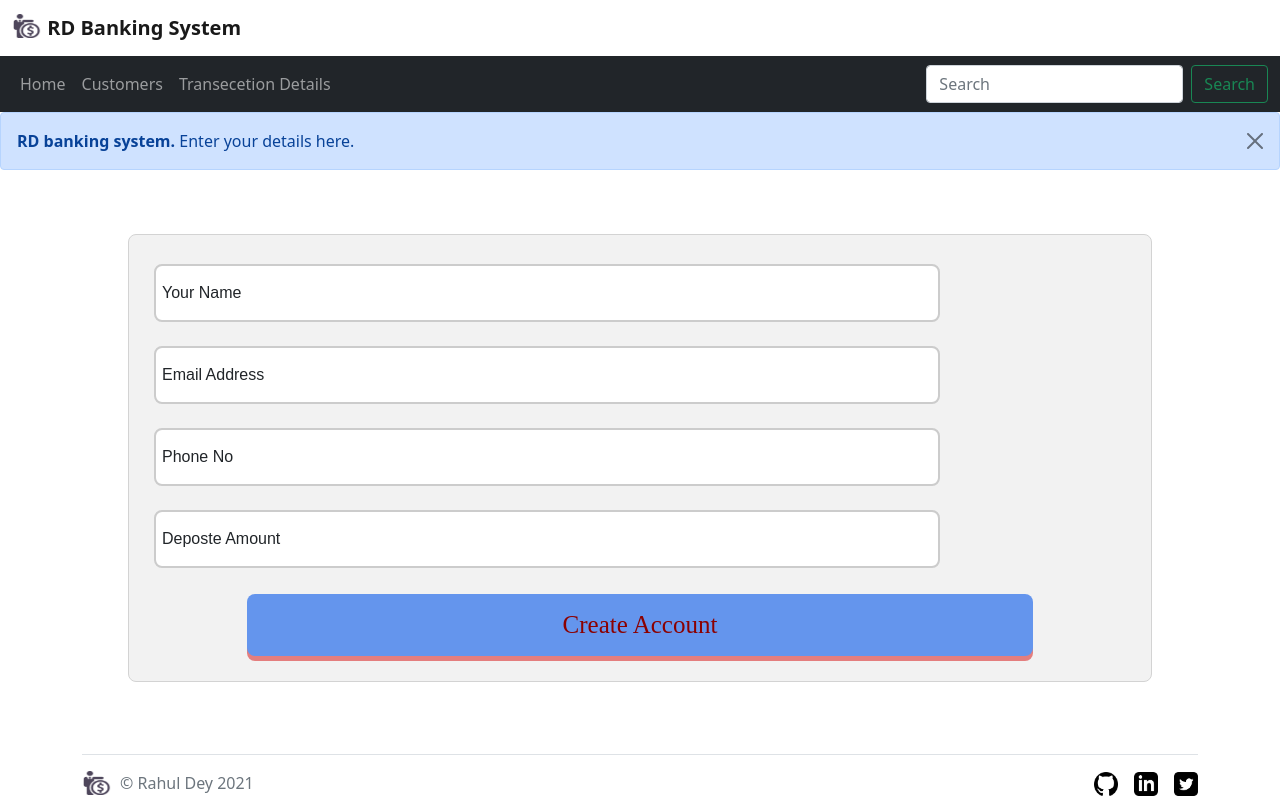
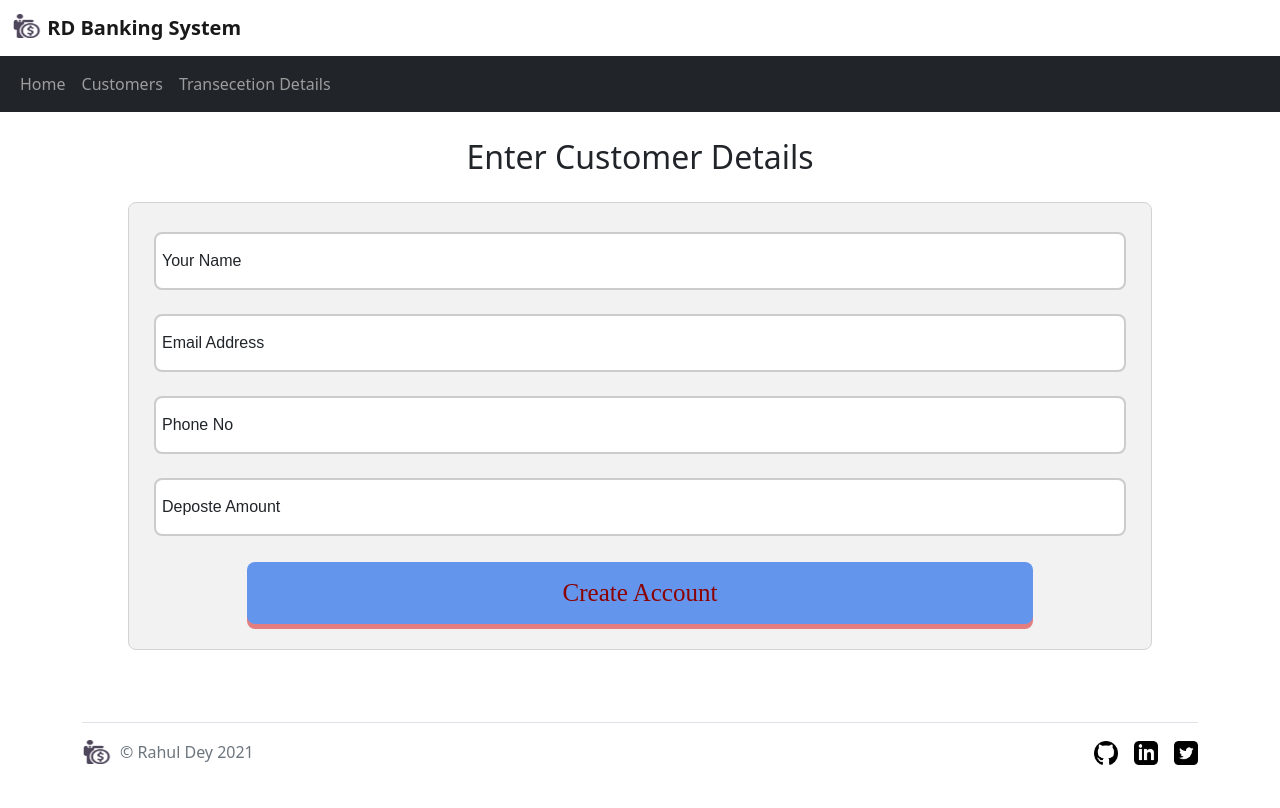
Before and after one commit to tragustavo2/bank-system-flask, a Flask app: page /create in a window 1280 px wide. Shown: the top 808 px of the page. After the commit the page ends 765 px from the top, so only its background shows below. Run offline with Flask 2, Linux system fonts and the light colour scheme; parts of the project's set-up code (start-up, migrations or seed data) failed here and were passed over.

Commit message:
new html

```diff
--- a/app.py
+++ b/app.py
@@ -9,7 +9,8 @@ from flask_migrate import Migrate, migrate
 app = Flask(__name__)
 
 # configure database
-app.config['SQLALCHEMY_DATABASE_URI'] = 'postgresql://frmnolqksnizoe:a9a808953fcb81b883fd29541734ddcdf1551326ae487f4bc91a1ab93eea94f8@ec2-34-199-15-136.compute-1.amazonaws.com:5432/d8qce25uf4fg3h'
+# app.config['SQLALCHEMY_DATABASE_URI'] = 'mysql+mysqlconnector://username:password@172.23.66.230/bankSystem'
+app.config['SQLALCHEMY_DATABASE_URI'] = 'postgresql://ujvfyztmpflqtf:4a6caeb248b5cbc98dcdbcfb061d38eeaa481f1bd1499cd78a2732f4d295b8e6@ec2-54-195-246-55.eu-west-1.compute.amazonaws.com:5432/d9m27o98jihovf'
 db = SQLAlchemy(app)
 migrate = Migrate(app, db)
 
@@ -71,13 +72,13 @@ def transfer(page_id):
                 msg = "Transfer Successful."
             else:
                 msg = "Transfer Error!"
-        return customer(msg)
+        return transecetion(msg)
 
 
 @app.route('/transecetion')
-def transecetion():
+def transecetion(msg=""):
     tr_data = Transecetion.query.filter().all()
-    return render_template('transecetion.html',data=tr_data)
+    return render_template('transecetion.html',data=tr_data,msg=msg)
 
 @app.route('/create',methods=["POST","GET"])
 def create():
@@ -96,7 +97,7 @@ def create():
         db.session.add(entry)
         db.session.commit()
 
-    return home()
+    return customer(msg="Account create Successfull!")
 
 
 
--- a/requirements.txt
+++ b/requirements.txt
@@ -17,3 +17,4 @@ SQLAlchemy==1.4.25
 typing-extensions==3.10.0.2
 Werkzeug==2.0.2
 zipp==3.6.0
+mysql-connector-python-rf
--- a/static/style.css
+++ b/static/style.css
@@ -45,7 +45,7 @@ header{
     float: right;
 } */
 /* ok */
-#heading h2{
+.heading h2{
     margin: 10px;
     padding: 10px;
     text-align: center;
@@ -146,14 +146,19 @@ table{
 }
 /* ok */
 input[type="text"],
-input[type="email"]{
-    width: 80%;
+input[type="email"],
+input[type="number"]{
+    width: 99%;
     padding: 12px;
     border: 2px solid #ccc;
     border-radius: 8px;
     margin: 5px;
 }
 
+#amount{
+    width: 60%;
+    text-align: center;
+}
 /* ok */
 #button-submit{
     background-color: cornflowerblue;
--- a/templates/create.html
+++ b/templates/create.html
@@ -16,7 +16,7 @@
     <!-- Navbar -->
     <nav class="navbar navbar-light bg-white">
         <div class="container-fluid">
-          <a class="navbar-brand" href="#">
+          <a class="navbar-brand" href="/">
             <img src="{{url_for('static',filename='logo.png')}}" alt="" width="30" height="24" class="d-inline-block align-text-top">
             <b> RD Banking System </b>
           </a>
@@ -38,41 +38,34 @@
               <li class="nav-item">
                 <a class="nav-link " aria-current="page" href="/transecetion">Transecetion Details</a>
               </li>
-
             </ul>
-            <form class="d-flex">
-              <input class="form-control me-2" type="search" placeholder="Search" aria-label="Search">
-              <button class="btn btn-outline-success" type="submit">Search</button>
-            </form>
           </div>
         </div>
       </nav>
 
-      <!-- alert -->
-      <div class="alert alert-primary alert-dismissible fade show" role="alert">
-        <strong>RD banking system.</strong> Enter your details here.
-        <button type="button" class="btn-close" data-bs-dismiss="alert" aria-label="Close"></button>
-      </div>
-
     <!-- main -->
-    <br><br>
+    <div class="heading">
+      <p>
+        <h2 > Enter Customer Details </h2>
+      </p>
+    </div>
     <main class="main">
        <div class="create">
             <form action="/create" method="post">
                 <div class="form-floating mb-3 mt-4">
-                    <input type="text" class="form-control" placeholder="Rahul Dey" name="name" id="name">
+                    <input type="text" class="form-control" placeholder="Rahul Dey" name="name" required id="name" pattern="[A-Z a-z]{3,}">
                     <label for="name">Your Name</label>
                 </div>
                 <div class="form-floating mt-4">
-                    <input type="email" class="form-control" placeholder="rahul@email.com" name="email" id="email">
+                    <input type="email" class="form-control" placeholder="rahul@email.com" required name="email" id="email">
                     <label for="email">Email Address</label>
                 </div>
                 <div class="form-floating mb-3 mt-4">
-                    <input type="text" class="form-control" placeholder="1234567890" name="phone" id="phone">
+                    <input type="text" class="form-control" placeholder="1234567890" required name="phone" id="phone" pattern="[0-9]{10}">
                     <label for="phone">Phone No</label>
                 </div>
                 <div class="form-floating mt-4">
-                    <input type="text" class="form-control" placeholder="500" name="balance" id="balance">
+                    <input type="number" class="form-control" placeholder="500" required name="balance" id="balance">
                     <label for="balance">Deposte Amount</label>
                 </div>
                 <div class = "form-floating mt-3">
```
Also changed, not shown: templates/customer.html (+11 -20 lines), templates/home.html (+5 -9 lines), templates/transecetion.html (+14 -14 lines), templates/transfer.html (+7 -14 lines).
